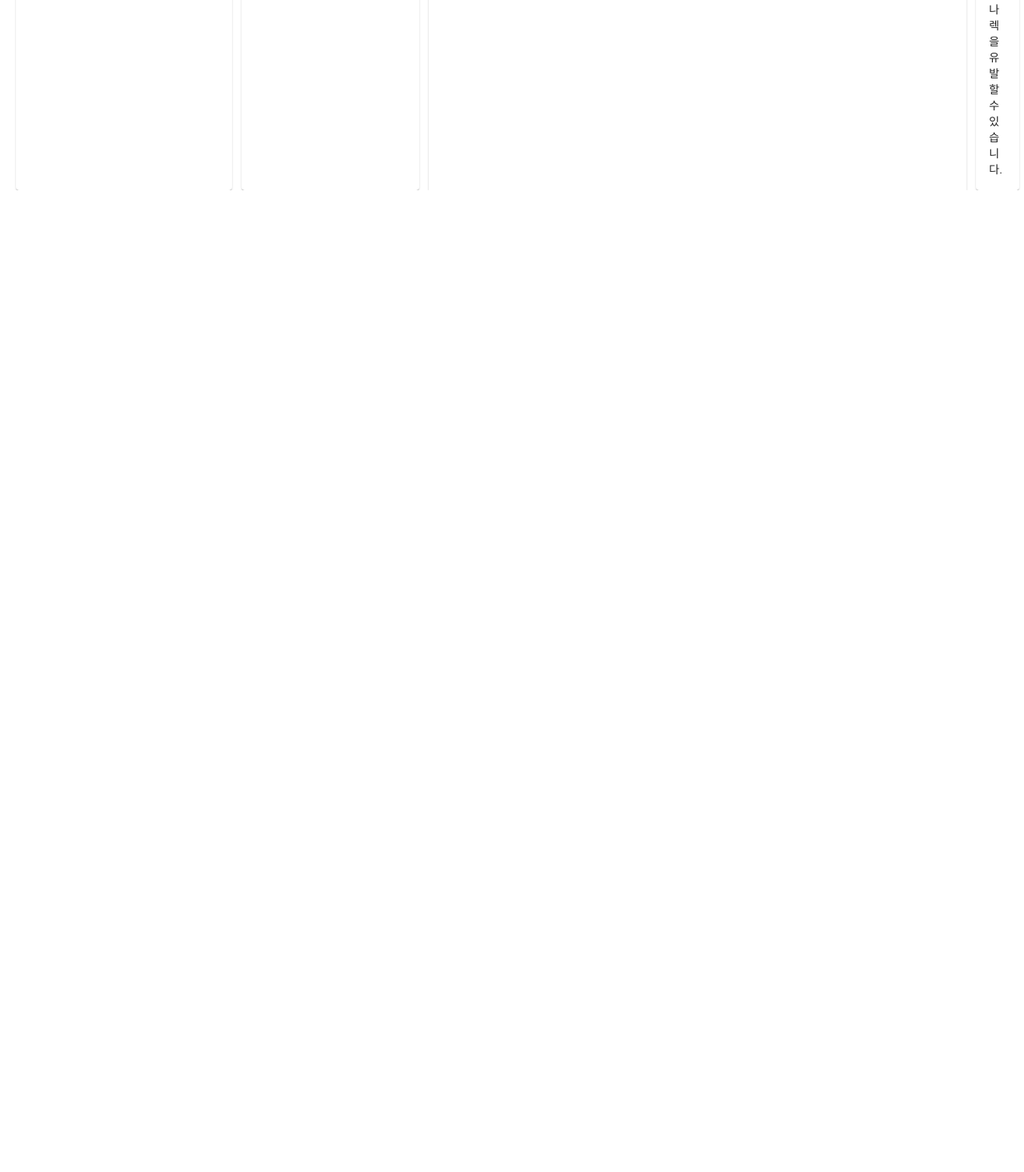
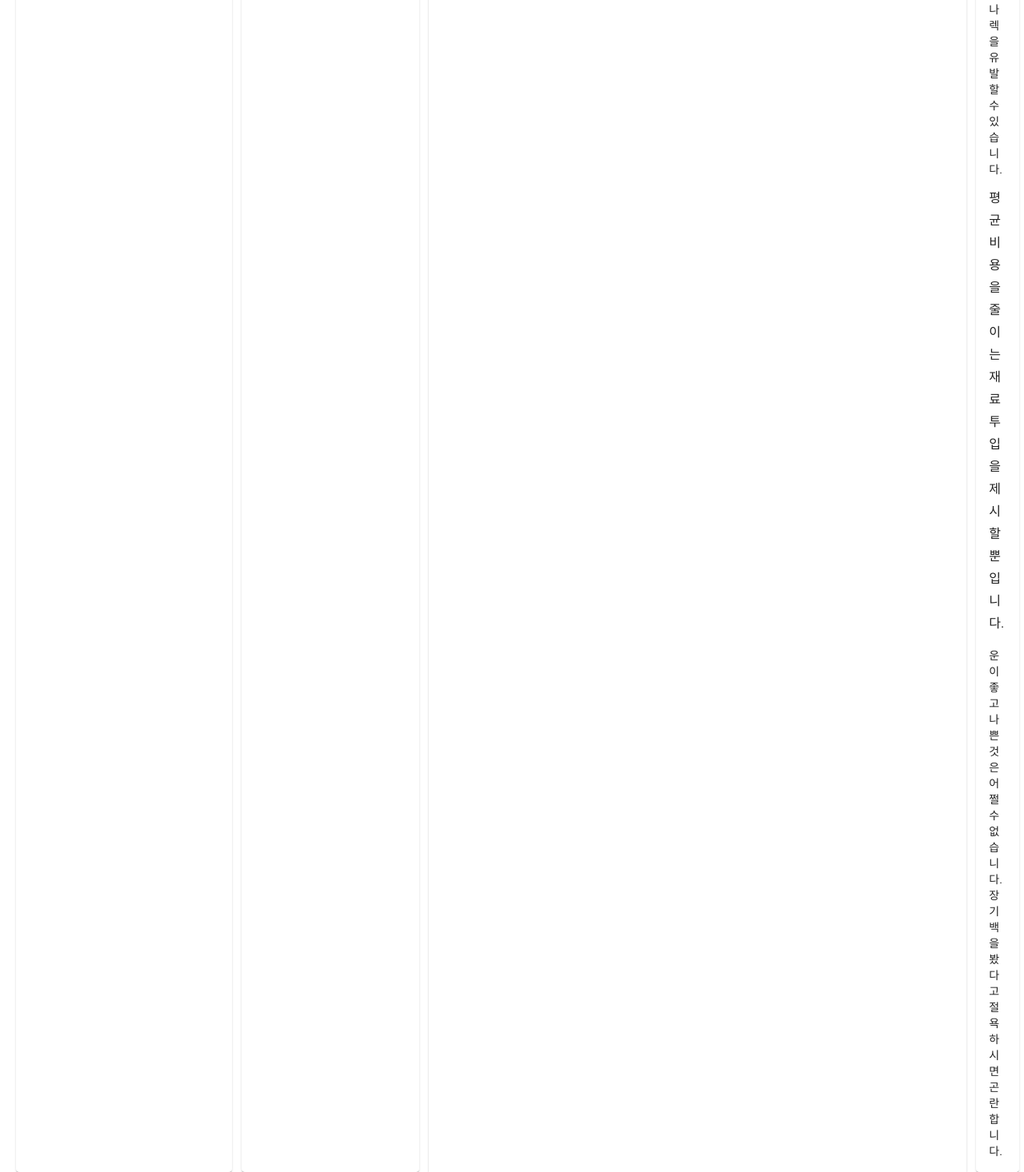
Before and after one commit to icepeng/loa-calc, an Angular app: page / in a window 1280 px wide. Shown: the part 6238-7704 px from the top of the page at 80% size. Before the commit the page ends 6476 px from the top, so only its background shows below. Built offline with nearby package versions, Linux system fonts and the light colour scheme.

Commit message:
disclaimer

```diff
--- a/src/app/refining/containers/refining.component.html
+++ b/src/app/refining/containers/refining.component.html
@@ -369,6 +369,11 @@
           재련 확률이 낮은 경우에는 트라이 횟수가 많아지는 만큼 경우의 수가 크게
           늘어나 렉을 유발할 수 있습니다.
         </p>
+        <h3>평균 비용을 줄이는 재료 투입을 제시할 뿐입니다.</h3>
+        <p>
+          운이 좋고 나쁜것은 어쩔 수 없습니다. 장기백을 봤다고 절 욕하시면
+          곤란합니다.
+        </p>
       </mat-card-content>
     </mat-card>
   </div>
```
